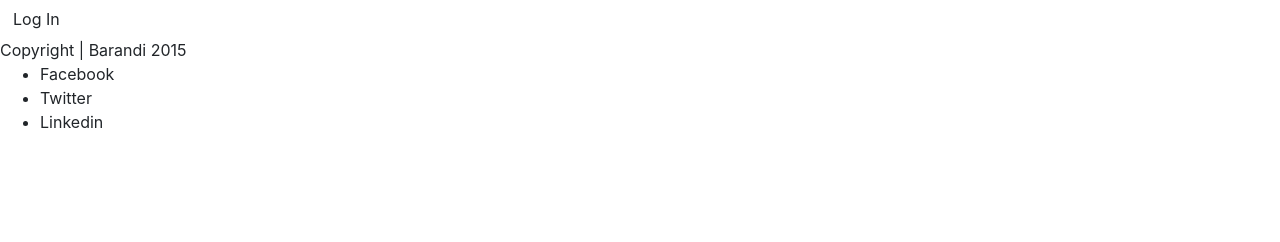
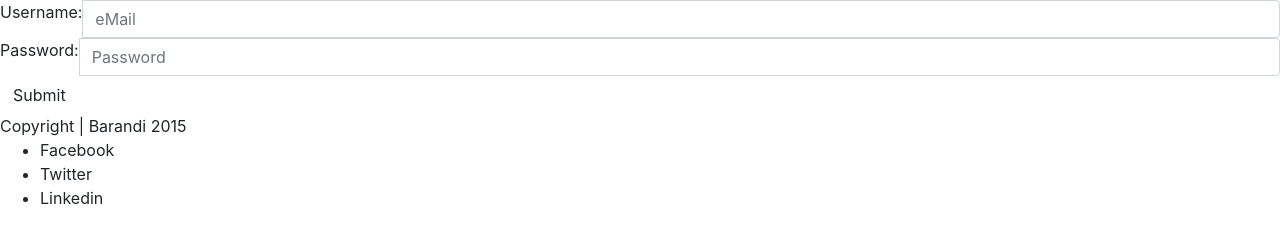
Before and after one commit to BaLaura/B-Shop, a website: page public/index.html in a window 1280 px wide. Drawn offline with nearby package versions, Linux system fonts and the light colour scheme; some packages are replaced by stand-ins of ours.

Commit message:
home pagescripts done!

```diff
--- a/public/index.html
+++ b/public/index.html
@@ -17,7 +17,6 @@
 		<div class="header">
 			<div class="wrapper">
 				<div class="logo"></div>
-				<button class="btn btn-default">Log In</button>
 			</div>
 		</div>
 		<div ng-view=""></div>
--- a/public/src/controllers/loginCtrl.js
+++ b/public/src/controllers/loginCtrl.js
@@ -1,5 +1,5 @@
 angular.module('b-shop')
-    .controller('loginCtrl', function($scope, $rootScope, userservice) {
+    .controller('loginCtrl', function($scope, $rootScope, $location, userservice) {
     	$scope.loginEvent = function () {
     		console.log('as,das,d');
     		var success = false;
@@ -29,8 +29,8 @@ angular.module('b-shop')
 	    		} else {
 	    			window.alert("Wrong email or password")
 	    		}
+
 			});
+
     	}
-
-
     });
--- a/public/src/main.js
+++ b/public/src/main.js
@@ -1,6 +1,6 @@
 angular.module("b-shop",["ngRoute"])
 	.config(function($routeProvider){
-		$routeProvider.when("/login",{
+		$routeProvider.when("/",{
 			templateUrl:"./src/views/loginView.tpl.html",
 			controller: "loginCtrl"
 		});
```
